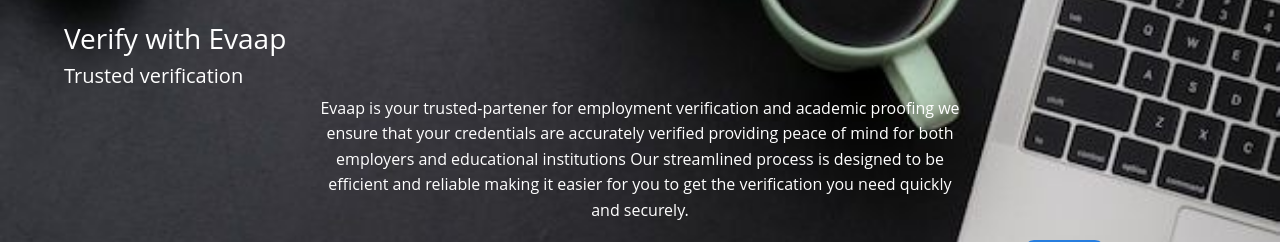
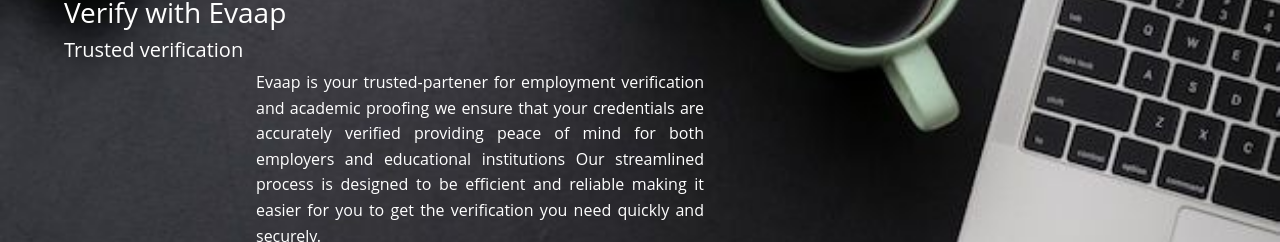
Before and after one commit to kiranvenkat12/EVAAP_React_WebApp, a React (Vite) app: page /home in a window 1280 px wide. Shown: the part 710-952 px from the top of the page. Built offline with nearby package versions, Linux system fonts and the light colour scheme; the HTML template or start-up script is replaced by a standard one.

Commit message:
founderpage and home page text family properties change

```diff
--- a/src/home.css
+++ b/src/home.css
@@ -63,9 +63,11 @@
 
 .home_hero_div_p {
   color: white;
-  width: 40em;
-  text-align: center;
-  margin-left: 25%;
+  width: 28em;
+  text-align: justify;
+  font-size: clamp(1rem, calc(4vw+0.8rem), 2rem);
+  margin-left: 20%;
+  text-wrap: balance;
 }
 
 .home_hero_div_div {
```
Also changed, not shown: src/founderPage.css (+5 -5 lines).
